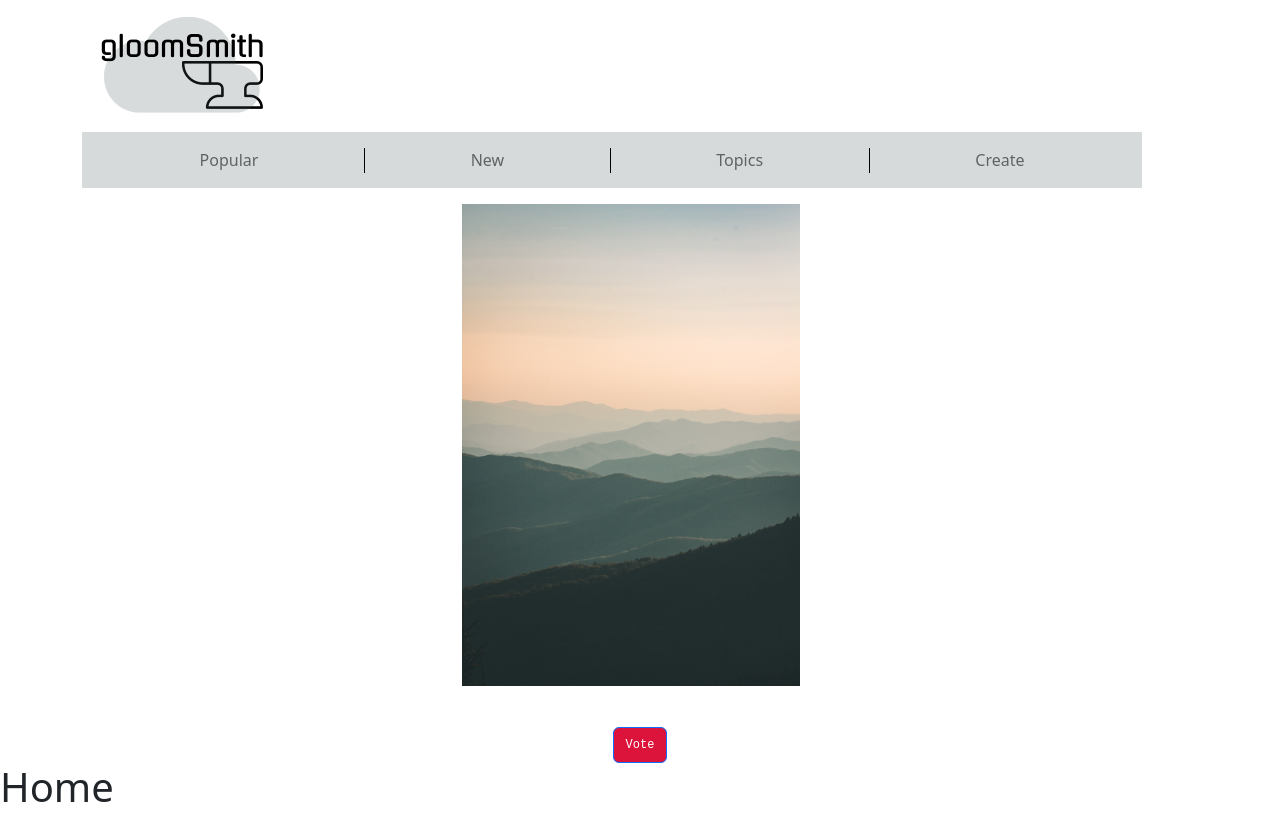
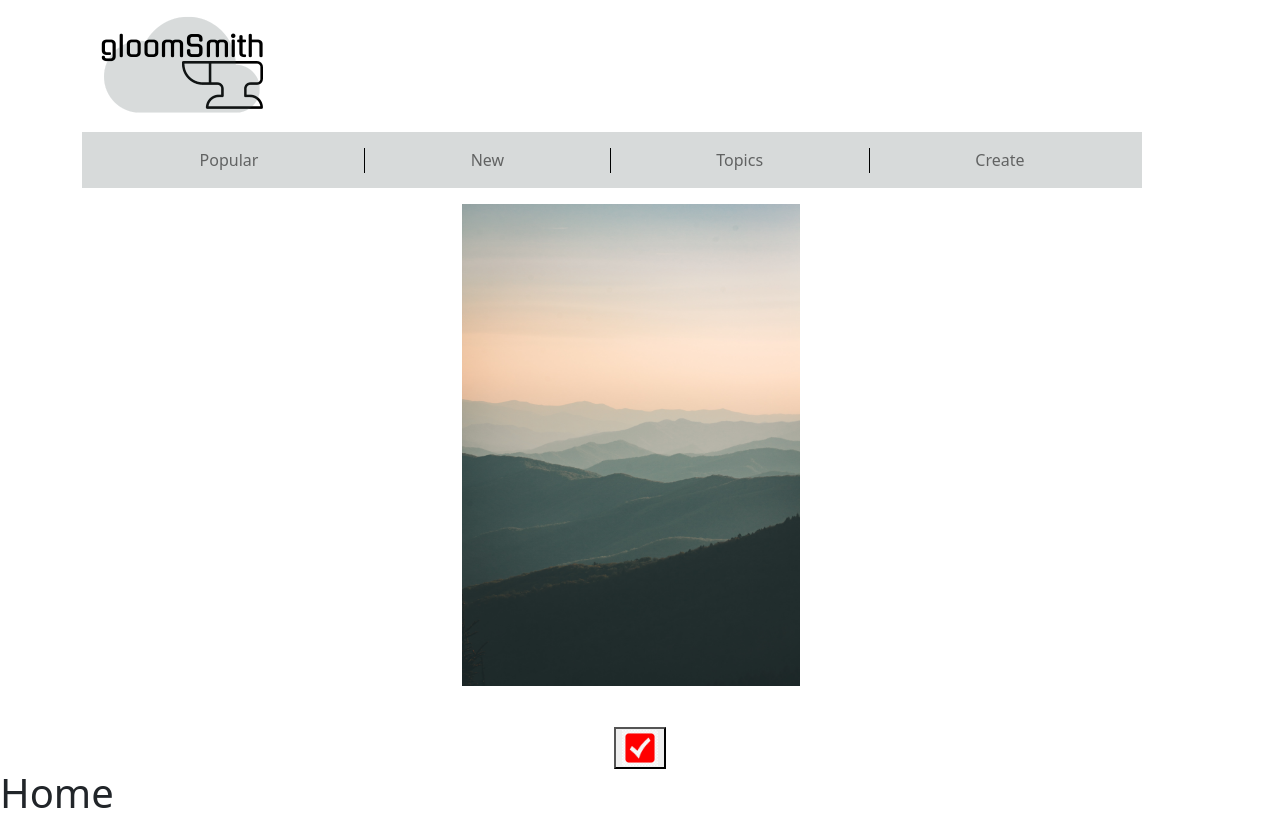
Before and after one commit to Capstone-42-quote-gen/ai-quote-generator, a React (Vite) app in the folder frontend/: page /display-quote in a window 1280 px wide. Built offline with nearby package versions, Linux system fonts and the light colour scheme.

Commit message:
updated button

```diff
--- a/frontend/src/ui/App.css
+++ b/frontend/src/ui/App.css
@@ -16,10 +16,10 @@
     height: 95%
 }
 
-.voteButton {
-    text-wrap: normal;
+.redCheckButton {
     font-size: 12px;
     font-family: monospace;
     height: 3em;
+    width: auto;
     background-color: crimson;
 }
--- a/frontend/src/ui/shared_components/ImageContent.tsx
+++ b/frontend/src/ui/shared_components/ImageContent.tsx
@@ -1,5 +1,6 @@
 import {Button, Col, Container,  Row} from "react-bootstrap";
-import mountains from "/src/assets/mountains.png"
+import mountains from "../../assets/mountains.png"
+import redCheck from "../../assets/Red Check.png"
 export function ImageContent() {
     return (
         <>
@@ -11,7 +12,7 @@ export function ImageContent() {
                  </Row>
                   <Row>
                      <Col md={12} className={'mt-3 text-center'} >
-                     <Button className={'voteButton'}>Vote</Button>
+                     <button><img className={'redCheckButton image-fluid'} src={redCheck} alt=""/></button>
                      </Col>
                   </Row>
             </Container>
```
Also changed, not shown: frontend/src/assets/Red Check.png (added).
